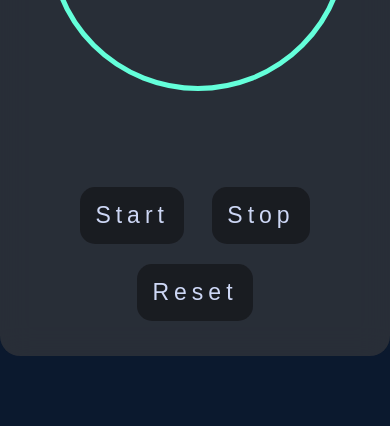
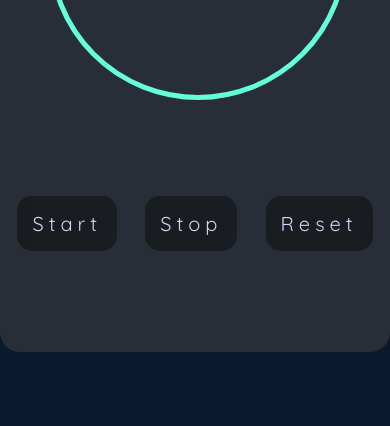
Before and after one commit to johnnydomingo/Ticker, a plain HTML site: page index.html in a window 390 px wide. Shown: the part 418-844 px from the top of the page. Drawn offline with Linux system fonts and the light colour scheme.

Commit message:
Update media queries

```diff
--- a/index.html
+++ b/index.html
@@ -6,7 +6,7 @@
     <meta name="viewport" content="width=device-width, initial-scale=1.0" />
     <link rel="stylesheet" type="text/css" href="style.css" />
     <script src="main.js" defer></script>
-    <title>Ticker</title>
+    <title>iTicker</title>
   </head>
   <body>
     <div class="container">
--- a/style.css
+++ b/style.css
@@ -1,3 +1,4 @@
+@import url('https://fonts.googleapis.com/css2?family=Quicksand&display=swap');
 *{
   margin: 0;
   padding: 0;
@@ -23,6 +24,7 @@
   backdrop-filter: blur(15px);
 }
 .title {
+  font-family: 'Quicksand', sans-serif;
   display: flex;
   justify-content: center;
   align-items: center;
@@ -41,7 +43,7 @@
 .stopwatch{
   margin-top: 30px;
   font-size: 30px;
-  font-family: sans-serif;
+  font-family: 'Quicksand', sans-serif;
   color: #CDD7F5;
 }
 #display{
@@ -65,6 +67,7 @@
 }
 .buttons button{
   border: 2px solid black;
+  font-family: 'Quicksand', sans-serif;
   font-size: 25px;
   text-align: center;
   color: #CDD7F5;
@@ -81,8 +84,8 @@
 }
 @media only screen and (max-width: 414px) {
   .container {
-    width: 398px;
-    height: 700px;
+    width: 390px;
+    height: 692px;
   }
   #display {
     margin-left: 12.2%;
@@ -91,6 +94,6 @@
     margin-top: 22%;
   }
   .buttons button {
-    font-size: 23px;
+    font-size: 20px;
   }
 }
```
